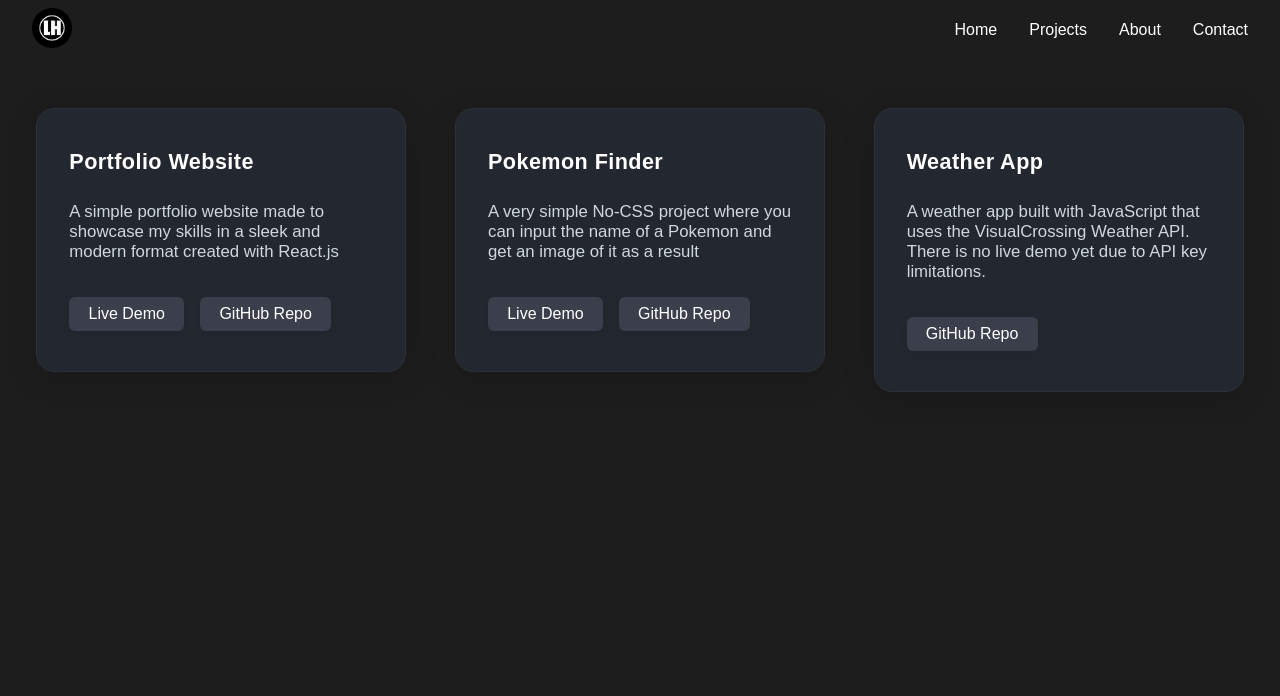
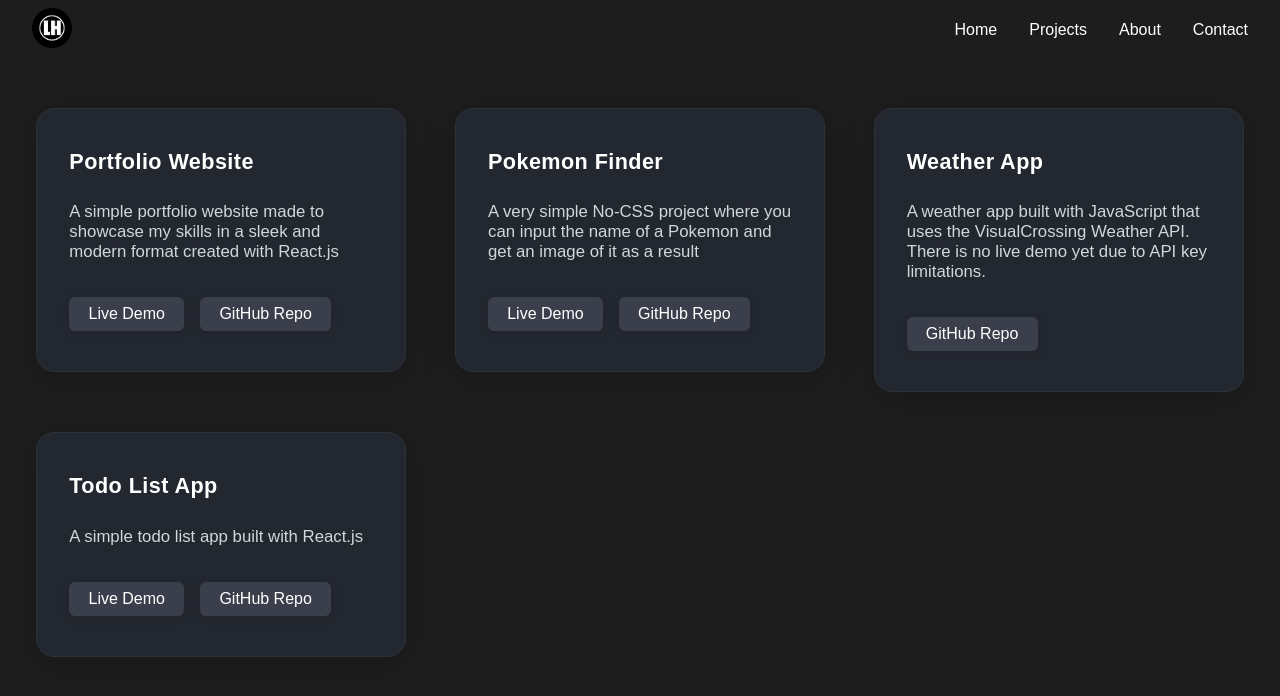
Before and after one commit to lakshinhemachandran/website, a React (Vite) app: page /projects in a window 1280 px wide. Shown: the top 696 px of the page. Built offline with nearby package versions, Linux system fonts and the light colour scheme.

Commit message:
Add Todo List App project card to Projects page

```diff
--- a/src/pages/Projects.jsx
+++ b/src/pages/Projects.jsx
@@ -25,6 +25,13 @@ export default function Projects () {
       description="A weather app built with JavaScript that uses the VisualCrossing Weather API. There is no live demo yet due to API key limitations."
       github="https://github.com/lakshinhemachandran/WeatherApp"
     />
+    <ProjectCard
+      title="Todo List App"
+      description="A simple todo list app built with React.js"
+      url="https://todo-list.projects.quantumdev.cc/"
+      github="https://github.com/lakshinhemachandran/ReactTodoListApp"
+
+    />
   </div>
 </>
     )
```
